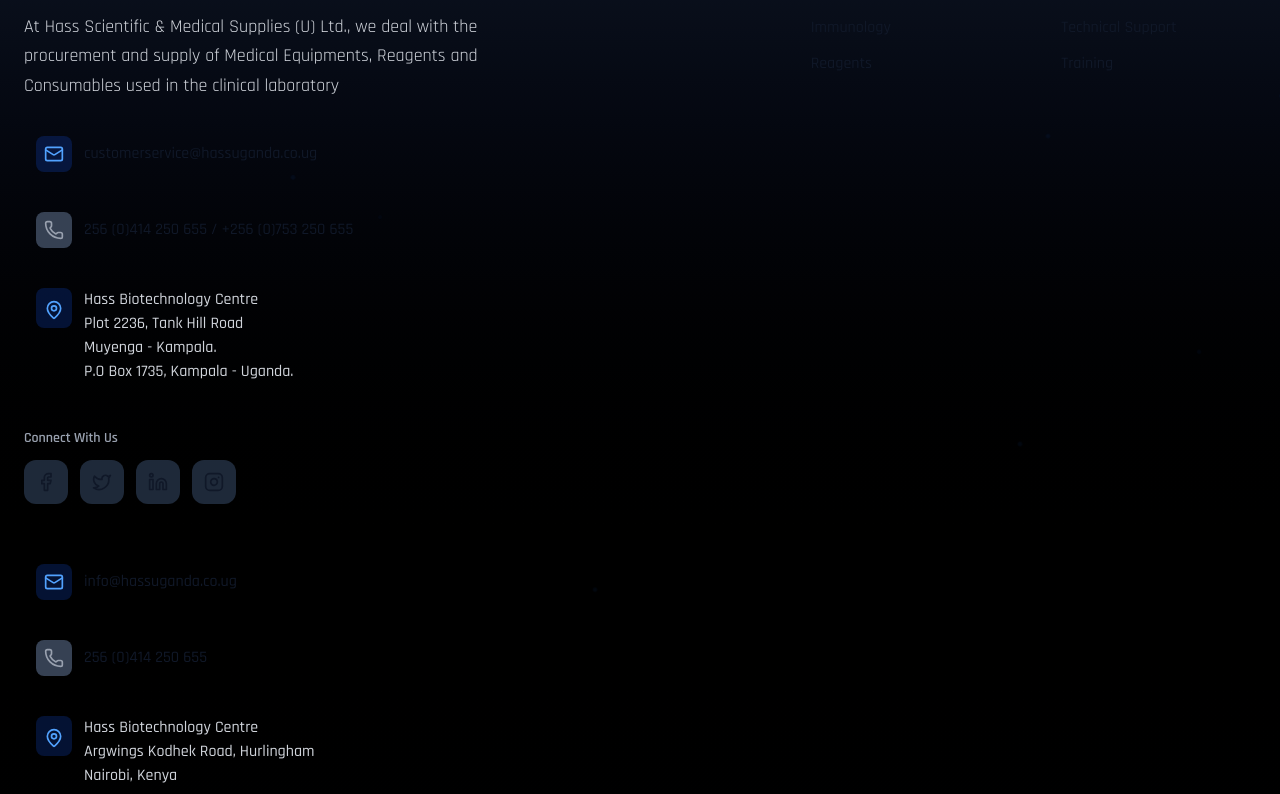
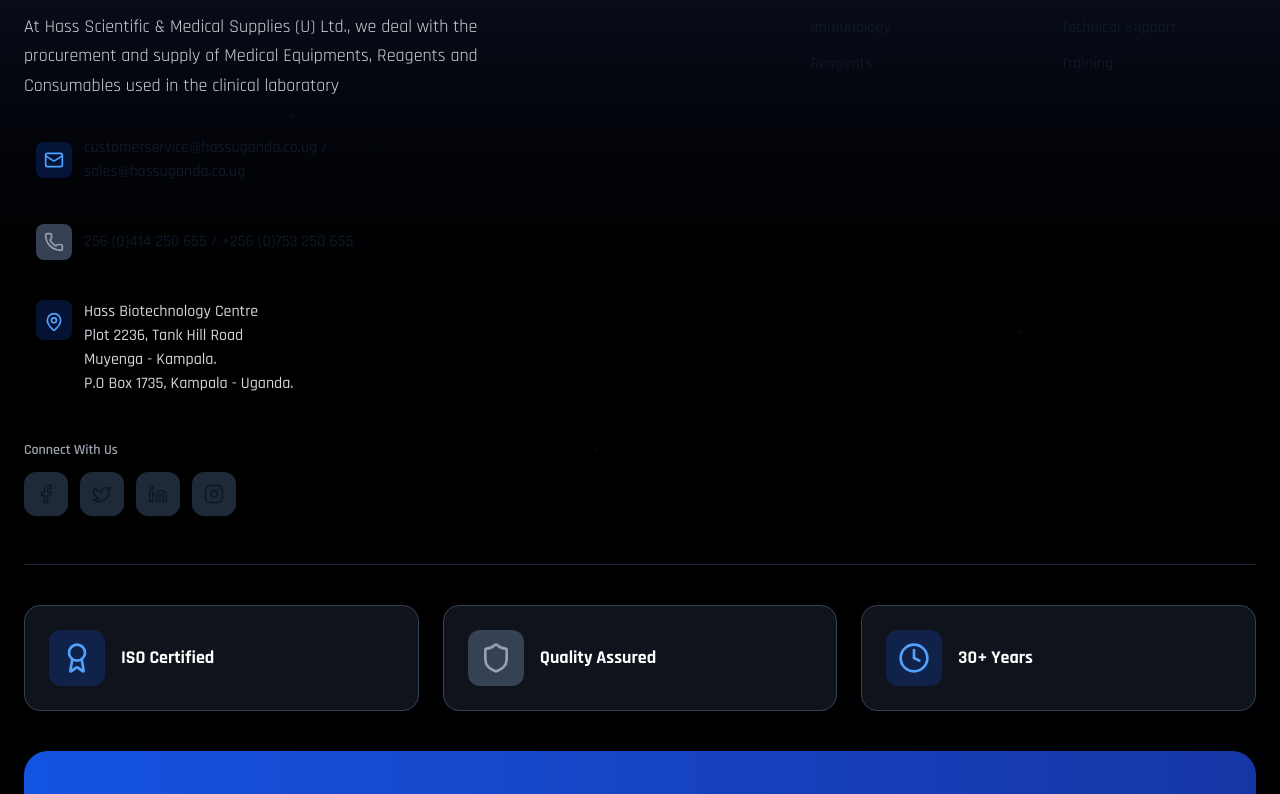
Before and after one commit to Josephat-Mande/hass, a React (Vite) app: page /testimonials in a window 1280 px wide. Shown: the part 1723-2517 px from the top of the page. Built offline with nearby package versions, Linux system fonts and the light colour scheme.

Commit message:
add email info to the footer

```diff
--- a/src/components/footer.jsx
+++ b/src/components/footer.jsx
@@ -179,7 +179,7 @@ const Footer = () => {
                   }`}>
                     <Mail className="w-5 h-5 group-hover:scale-110 transition-transform" />
                   </div>
-                  <span className="font-medium">customerservice@hassuganda.co.ug</span>
+                  <span className="font-medium">customerservice@hassuganda.co.ug / sales@hassuganda.co.ug</span>
                 </a>
 
                 <a
@@ -347,52 +347,15 @@ const Footer = () => {
             </div>
           </div>
 
-          <div className=" grid-cols-2 space-y-4 mb-8">
-                <a
-                  href="mailto:info@hassuganda.co.ug"
-                  className={`group flex items-center space-x-3 p-3 rounded-xl transition-all duration-300 ${
-                    isDarkMode
-                      ? 'hover:bg-gray-800/50 text-gray-300 hover:text-white'
-                      : 'hover:bg-gray-100 text-gray-700 hover:text-gray-900'
-                  }`}
-                >
-                  <div className={`p-2 rounded-lg ${
-                    isDarkMode ? 'bg-blue-600/20 text-blue-400' : 'bg-blue-100 text-blue-600'
-                  }`}>
-                    <Mail className="w-5 h-5 group-hover:scale-110 transition-transform" />
-                  </div>
-                  <span className="font-medium">info@hassuganda.co.ug</span>
-                </a>
+          <div>
 
-                <a
-                  href="tel:256 (0)414 250 655"
-                  className={`group flex items-center space-x-3 p-3 rounded-xl transition-all duration-300 ${
-                    isDarkMode
-                      ? 'hover:bg-gray-800/50 text-gray-300 hover:text-white'
-                      : 'hover:bg-gray-100 text-gray-700 hover:text-gray-900'
-                  }`}
-                >
-                  <div className={`p-2 rounded-lg ${
-                    isDarkMode ? 'bg-gray-700 text-gray-400' : 'bg-gray-200 text-gray-600'
-                  }`}>
-                    <Phone className="w-5 h-5 group-hover:scale-110 transition-transform" />
-                  </div>
-                  <span className="font-medium">256 (0)414 250 655</span>
-                </a>
+          <div>
 
-                <div className={`flex items-start space-x-3 p-3 rounded-xl ${
-                  isDarkMode ? 'text-gray-300' : 'text-gray-700'
-                }`}>
-                  <div className={`p-2 rounded-lg ${
-                    isDarkMode ? 'bg-blue-600/20 text-blue-400' : 'bg-blue-100 text-blue-600'
-                  }`}>
-                    <MapPin className="w-5 h-5 mt-1 flex-shrink-0" />
-                  </div>
-                  <div className="font-medium">
-                    <div>Hass Biotechnology Centre</div>
-                    <div>Argwings Kodhek Road, Hurlingham</div>
-                    <div>Nairobi, Kenya</div>
-                  </div>
+
+
+
+
+
                 </div>
               </div>
 
```
